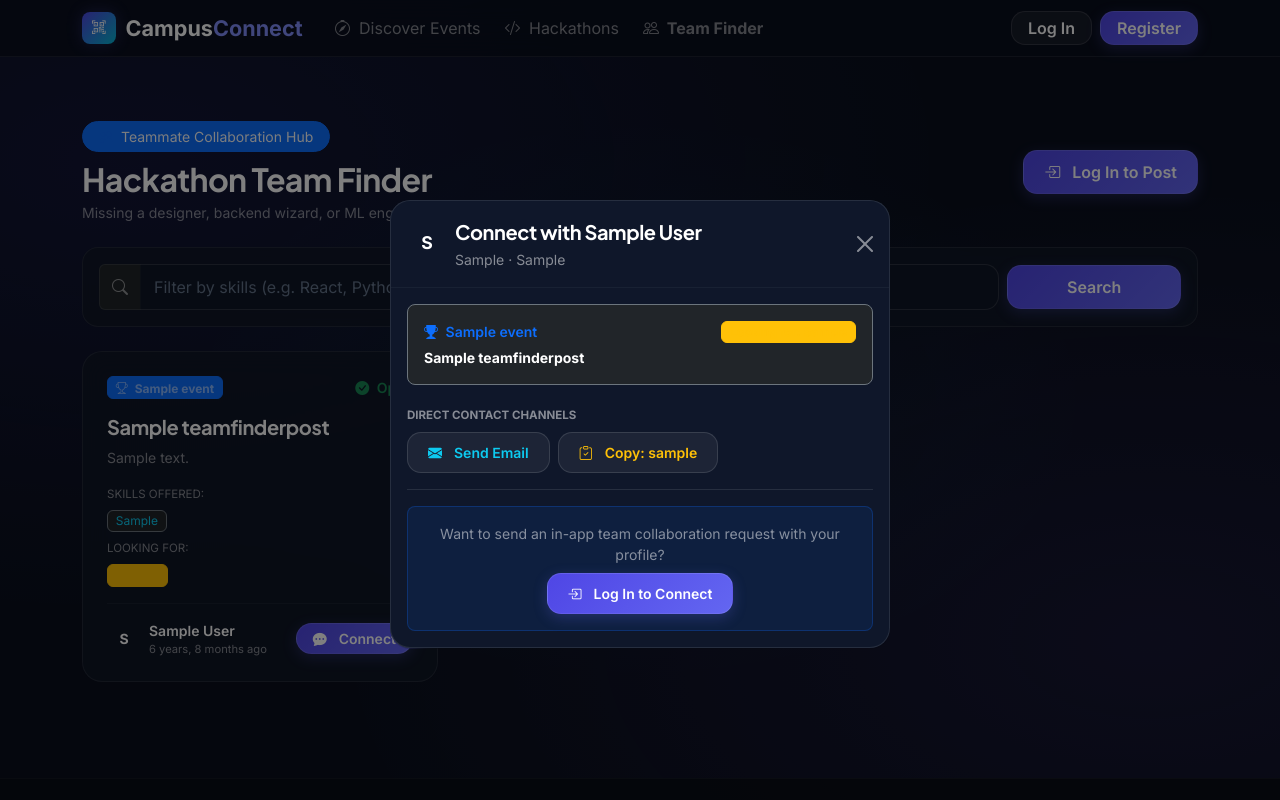
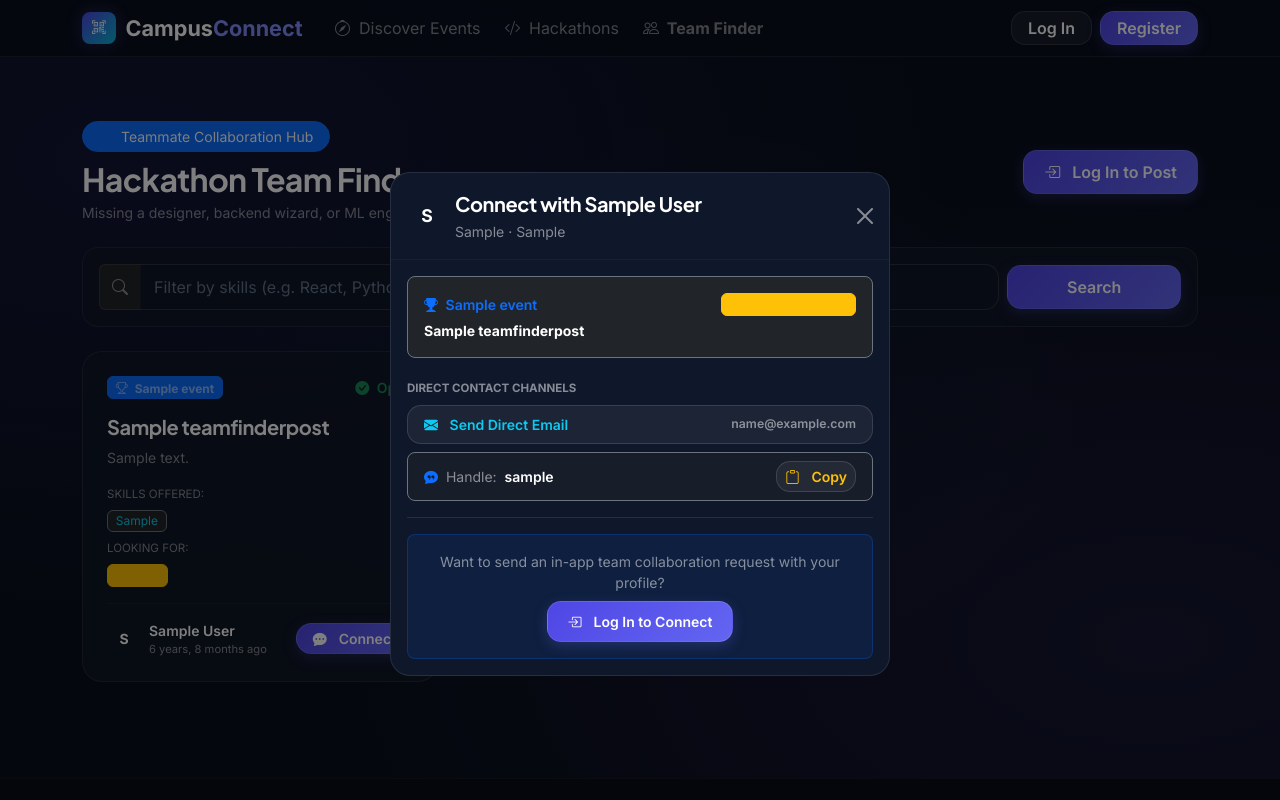
Before and after one commit to dnyaneshwarit27-lab/campusconnect, a Django app: page /team-finder/ in a window 1280 px wide, after a click on "Connect". Run offline with Django 5.2, Linux system fonts and the light colour scheme; tables that the repository leaves empty hold one stand-in row (values such as "Sample post").

Commit message:
Polish Direct Contact Channels UI in Team Finder modal

```diff
--- a/templates/events/team_finder.html
+++ b/templates/events/team_finder.html
@@ -151,16 +151,23 @@
                                 <!-- Fast Reach Out Channels -->
                                 <div class="mb-3">
                                     <label class="form-label text-white-50 small fw-bold text-uppercase" style="font-size: 0.72rem;">Direct Contact Channels</label>
-                                    <div class="d-flex flex-wrap gap-2">
+                                    <div class="d-flex flex-column gap-2">
                                         {% if post.user.email %}
                                             <a href="mailto:{{ post.user.email }}?subject=CampusConnect:%20Team%20Collaboration%20for%20{{ post.title|urlencode }}&body=Hi%20{{ post.user.first_name }},%20I%20saw%20your%20teammate%20post%20on%20CampusConnect%20and%20would%20love%20to%20collaborate!"
-                                               class="btn btn-sm btn-glass text-info">
-                                                <i class="bi bi-envelope-fill me-1"></i> Send Email
+                                               class="btn btn-sm btn-glass text-info text-start d-flex align-items-center justify-content-between py-2 px-3">
+                                                <span><i class="bi bi-envelope-fill me-2"></i> Send Direct Email</span>
+                                                <span class="small text-white-50">{{ post.user.email }}</span>
                                             </a>
                                         {% endif %}
-                                        <button type="button" class="btn btn-sm btn-glass text-warning" onclick="copyContactHandle('{{ post.contact_handle|escapejs }}', this)">
-                                            <i class="bi bi-clipboard-check me-1"></i> Copy: {{ post.contact_handle }}
-                                        </button>
+                                        <div class="d-flex align-items-center justify-content-between p-2 px-3 rounded-3 bg-dark bg-opacity-50 border border-secondary border-opacity-20">
+                                            <div class="small text-truncate me-2">
+                                                <span class="text-white-50 me-1"><i class="bi bi-chat-quote-fill text-primary me-1"></i> Handle:</span>
+                                                <span class="text-white fw-semibold">{{ post.contact_handle }}</span>
+                                            </div>
+                                            <button type="button" class="btn btn-sm btn-glass text-warning py-1 px-2 flex-shrink-0" onclick="copyContactHandle('{{ post.contact_handle|escapejs }}', this)">
+                                                <i class="bi bi-clipboard me-1"></i> Copy
+                                            </button>
+                                        </div>
                                     </div>
                                 </div>
 
```
